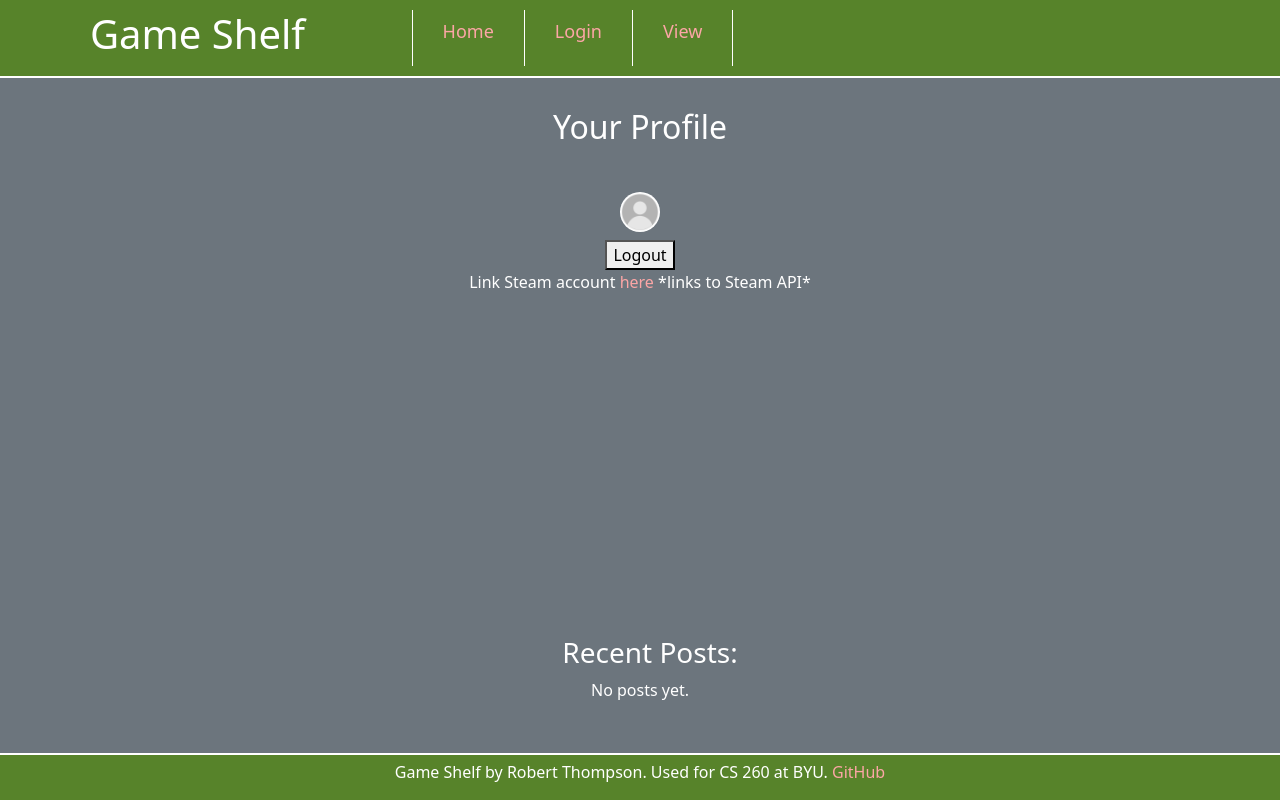
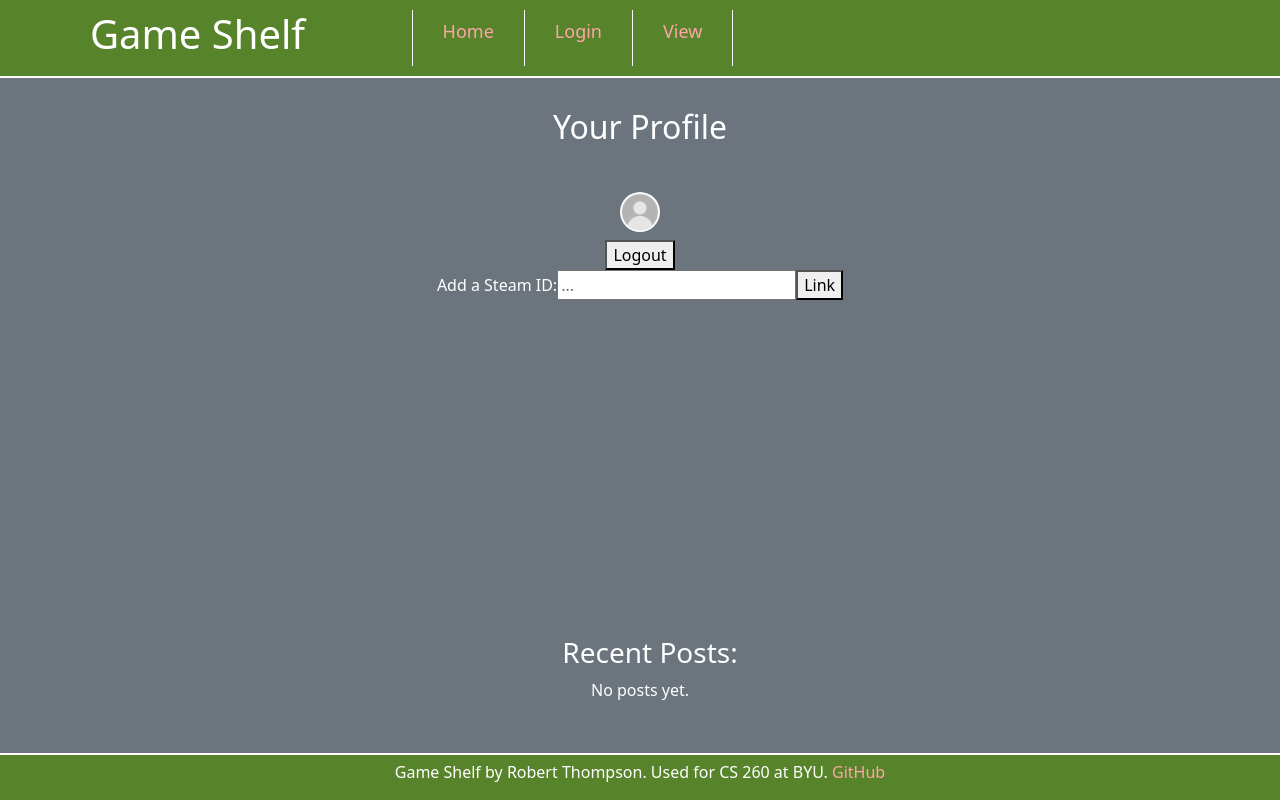
Before and after one commit to Shadowfox20/Startup, a React (Vite) app: page /profile in a window 1280 px wide. Built offline with nearby package versions, Linux system fonts and the light colour scheme; no server answers.

Commit message:
Added a display and field for Steam ID

```diff
--- a/src/profile/profile.jsx
+++ b/src/profile/profile.jsx
@@ -7,13 +7,14 @@ export function Profile() {
 
   const navigate = useNavigate();
   const { setSignedIn } = useAuth();
-  const [userInfo, setUserInfo] = React.useState({ username: '', posts: [] });
+  const [userInfo, setUserInfo] = React.useState({ username: '', posts: [], steamID: '', });
+  const [steamIDInput, setSteamIDInput] = React.useState('');
 
   React.useEffect(() => {
     (async () => {
       try {
         const token = localStorage.getItem('token');
-        const res = await fetch('http://localhost:3000/api/user/me', {
+        const res = await fetch('/api/user/me', {
           headers: {
             Authorization: token ? `Bearer ${token}` : undefined,
           },
@@ -22,7 +23,6 @@ export function Profile() {
           const data = await res.json();
           setUserInfo(data);
         } else {
-          setUserInfo({ username: '', posts: [] });
           return (
             <p>user info not found</p>
           )
@@ -35,13 +35,40 @@ export function Profile() {
 
   async function handleLogout() {
     try {
-      await fetch('http://localhost:3000/api/auth', { method: 'DELETE', credentials: 'include' });
+      await fetch('http://localhost:4000/api/auth', { method: 'DELETE', credentials: 'include' });
     } catch (err) {
       console.error('Logout error:', err);
     }
     localStorage.removeItem('token');
     setSignedIn(false);
     navigate('/login');
+  }
+
+  function showSteamID(id) {
+    // show input when no steamID, otherwise show the linked id with remove option
+    if (!id) {
+      return (
+        <p>Add a Steam ID:
+          <input id="enterID" name="SteamIDInput" placeholder="..." value={steamIDInput} onChange={(e) => setSteamIDInput(e.target.value)} />
+          <button type="button" onClick={addSteamID}>Link</button>
+        </p>
+      );
+    }
+
+    return (
+      <p>Steam ID: {id}
+        <button type="button" onClick={removeSteamID}>Remove</button>
+      </p>
+    );
+  }
+
+  async function addSteamID() {
+    setUserInfo((prev) => ({ ...prev, steamID: steamIDInput }));
+    setSteamIDInput('');
+  }
+
+  async function removeSteamID() {
+    setUserInfo((prev) => ({ ...prev, steamID: '' }));
   }
 
   function showUserPosts(posts) {
@@ -103,13 +130,13 @@ export function Profile() {
         <h2 style={{ fontSize: "40px" }}> <img src="pfp_default.jpg" alt="Default Profile Picture" width="40" height="40" />
           {userInfo.username} </h2>
         <button type="submit" onClick={handleLogout}>Logout</button>
-        <p>Link Steam account <a href="#">here</a> *links to Steam API*</p>
+        {showSteamID(userInfo.steamID)}
+        {/* <p>Link Steam account <a href="#">here</a> *links to Steam API*</p> */}
       </section>
       <h3 style={{ marginLeft: "20px" }}> Recent Posts: </h3>
       <section>
         {showUserPosts(userInfo.posts)}
-        {/* <div className="card-pair">
-          <div className="card text-bg-secondary mb-3">
+        {/*<div className="card text-bg-secondary mb-3">
           <div className="card-body">
             <h5 className="card-title">Clair Obscur: Expedition 33</h5>
             <h6 className="card-subtitle">Score: <strong>10</strong> | Completion: <strong>Multiple
@@ -127,27 +154,7 @@ export function Profile() {
               want to play it, just try the first hour of the game, and I promise you'll be hooked!
             </p>
           </div>
-          </div>
-          <div className="card text-bg-secondary mb-3">
-            <div className="card-body">
-              <h5 className="card-title">Clair Obscur: Expedition 33</h5>
-              <h6 className="card-subtitle">Score: <strong>10</strong> | Completion: <strong>Multiple
-                Playthroughs</strong> in <strong>70</strong> hours </h6>
-              <h6 className="card-subtitle">Tags: <strong>Role-Playing Game, Turn-based, Linear, Strategy</strong>
-              </h6>
-              <p>Review: The game is incredible. I enjoy turn-based combat, and have played a variety of
-                classic RPGs, and it is clear that the developers did as well. The combat flows so smoothly,
-                and their big change-up in adding a parry mechanic makes it constantly engaging and
-                rewarding. I also love that this mechanic doesn't detract from the strategic elements. For
-                most of the game, every move requires at least some thought. One thing I cannot talk enough
-                about is the story! It's one of those stories that leaves me thinking about it for months
-                after. I played through as much as I could my first time, and I still couldn't get enough,
-                so I played through it a second time just to play the story again. If you're not sure if you
-                want to play it, just try the first hour of the game, and I promise you'll be hooked!
-              </p>
-            </div>
-          </div>
-        </div> */}
+        </div>*/}
       </section>
     </main>
   );
```
Lines whose indentation alone changed are shown as unchanged.
